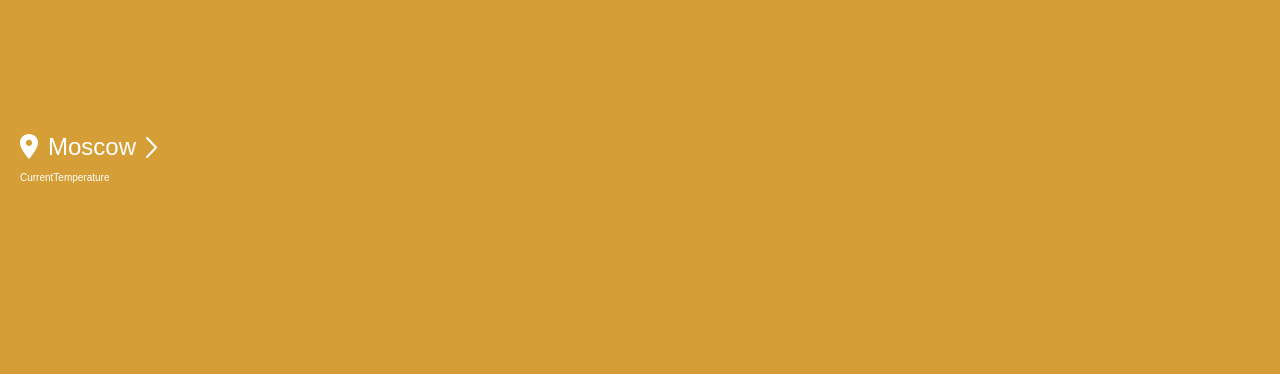
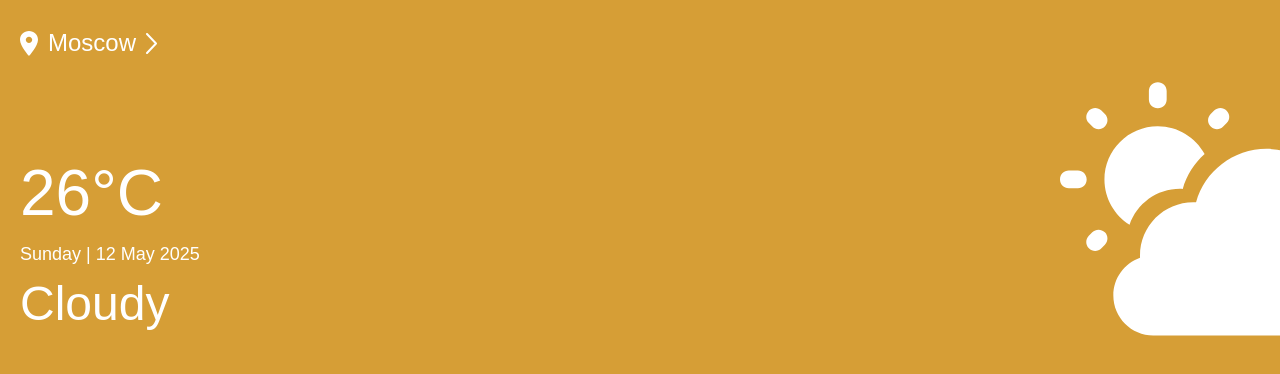
Before and after one commit to CondoR-R/react-weather, a React (Vite) app: page / in a window 1280 px wide. Shown: the top 374 px of the page. Built offline with nearby package versions, Linux system fonts and the light colour scheme.

Commit message:
верстка верхней части

```diff
--- a/src/components/CurrentTemperature/CurrentTemperature.module.scss
+++ b/src/components/CurrentTemperature/CurrentTemperature.module.scss
@@ -0,0 +1,16 @@
+.box {
+  display: flex;
+  flex-direction: column;
+}
+
+.temperature {
+  font-size: 6.4rem;
+}
+
+.date {
+  font-size: 1.8rem;
+}
+
+.cloudy {
+  font-size: 4.8rem;
+}
--- a/src/components/CurrentTemperature/CurrentTemperature.tsx
+++ b/src/components/CurrentTemperature/CurrentTemperature.tsx
@@ -3,7 +3,13 @@ import type React from "react";
 import style from "./currentTemperature.module.scss";
 
 const CurrentTemperature: React.FC = () => {
-  return <div className={style.box}>CurrentTemperature</div>;
+  return (
+    <div className={style.box}>
+      <p className={style.temperature}>26°C</p>
+      <p className={style.date}>Sunday | 12 May 2025</p>
+      <p className={style.cloudy}>Cloudy</p>
+    </div>
+  );
 };
 
 export default CurrentTemperature;
--- /dev/null
+++ b/src/components/WeatherIcon/WeatherIcon.module.scss
@@ -0,0 +1,7 @@
+.weather {
+  align-self: flex-end;
+
+  svg {
+    width: 32rem;
+  }
+}
--- /dev/null
+++ b/src/components/WeatherIcon/WeatherIcon.tsx
@@ -0,0 +1,48 @@
+import type React from "react";
+
+import style from "./WeatherIcon.module.scss";
+
+const WeatherIcon: React.FC = () => {
+  return (
+    <div className={style.weather}>
+      <svg
+        width="321"
+        height="255"
+        viewBox="0 0 321 255"
+        fill="none"
+        xmlns="http://www.w3.org/2000/svg"
+      >
+        <path
+          d="M45.0292 32.7608L41.5517 29.2833C38.0742 25.8058 32.4567 25.895 29.0683 29.2833L28.9792 29.3725C25.5017 32.85 25.5017 38.4675 28.9792 41.8558L32.4567 45.3333C35.9342 48.8108 41.4625 48.8108 44.94 45.3333L45.0292 45.2442C48.5067 41.8558 48.5067 36.1492 45.0292 32.7608Z"
+          fill="white"
+        />
+        <path
+          d="M17.9225 89.4708H8.8275C3.92333 89.4708 0 93.3942 0 98.2983V98.3875C0 103.292 3.92333 107.215 8.8275 107.215H17.8333C22.8267 107.304 26.75 103.381 26.75 98.4767V98.3875C26.75 93.3942 22.8267 89.4708 17.9225 89.4708Z"
+          fill="white"
+        />
+        <path
+          d="M98.1725 0.75H98.0833C93.09 0.75 89.1667 4.67333 89.1667 9.5775V18.1375C89.1667 23.0417 93.09 26.965 97.9942 26.965H98.0833C103.077 27.0542 107 23.1308 107 18.2267V9.5775C107 4.67333 103.077 0.75 98.1725 0.75Z"
+          fill="white"
+        />
+        <path
+          d="M167.188 29.3725C163.71 25.895 158.093 25.895 154.615 29.2833L151.138 32.7608C147.66 36.2383 147.66 41.8558 151.138 45.2442L151.227 45.3333C154.704 48.8108 160.322 48.8108 163.71 45.3333L167.188 41.8558C170.665 38.3783 170.665 32.85 167.188 29.3725Z"
+          fill="white"
+        />
+        <path
+          d="M98.0833 44.8875C68.5692 44.8875 44.5833 68.8733 44.5833 98.3875C44.5833 117.519 54.6613 134.327 69.7904 143.786C77.0297 122.814 96.9432 107.75 120.375 107.75C121.297 107.75 122.214 107.773 123.124 107.819C126.987 94.1113 134.723 82.0263 145.076 72.8207C135.996 56.1882 118.342 44.8875 98.0833 44.8875Z"
+          fill="white"
+        />
+        <path
+          d="M28.9792 167.403C32.4567 170.88 38.0742 170.88 41.5517 167.403L45.0292 163.925C48.5067 160.448 48.4175 154.83 45.0292 151.442L44.94 151.353C41.4625 147.875 35.845 147.875 32.3675 151.353L28.89 154.83C25.5017 158.397 25.5017 163.925 28.9792 167.403Z"
+          fill="white"
+        />
+        <path
+          d="M93.625 254.875H267.5C297.047 254.875 321 230.922 321 201.375C321 176.281 303.724 155.223 280.417 149.445C280.72 146.734 280.875 143.979 280.875 141.188C280.875 100.56 247.94 67.625 207.312 67.625C173.615 67.625 145.209 90.2827 136.499 121.194C135.589 121.148 134.672 121.125 133.75 121.125C104.203 121.125 80.25 145.078 80.25 174.625C80.25 175.384 80.2658 176.14 80.2971 176.892C64.6881 182.387 53.5 197.262 53.5 214.75C53.5 236.91 71.4646 254.875 93.625 254.875Z"
+          fill="white"
+        />
+      </svg>
+    </div>
+  );
+};
+
+export default WeatherIcon;
--- a/src/parentComponents/Header/Header.module.scss
+++ b/src/parentComponents/Header/Header.module.scss
@@ -3,5 +3,13 @@
   justify-content: space-between;
   align-items: center;
 
-  height: 33.5vh;
+  height: 32rem;
 }
+
+.left {
+  display: flex;
+  flex-direction: column;
+  justify-content: space-between;
+  height: 100%;
+  row-gap: 2rem;
+}
--- a/src/parentComponents/Header/Header.tsx
+++ b/src/parentComponents/Header/Header.tsx
@@ -1,9 +1,10 @@
 import type React from "react";
 
 import City from "../../components/City/City";
-import CurrentTemperature from "../../components/CurrentTemperature/currentTemperature";
+import CurrentTemperature from "../../components/CurrentTemperature/CurrentTemperature";
 
 import style from "./Header.module.scss";
+import WeatherIcon from "../../components/WeatherIcon/WeatherIcon";
 
 const Header: React.FC = () => {
   return (
@@ -12,6 +13,7 @@ const Header: React.FC = () => {
         <City />
         <CurrentTemperature />
       </div>
+      <WeatherIcon />
     </div>
   );
 };
--- a/src/sass/_normalize.scss
+++ b/src/sass/_normalize.scss
@@ -60,7 +60,7 @@ body,
   чтобы избежать взаимодействие с более сложным селектором
  */
 p {
-  --paragraphMarginBottom: 24px;
+  --paragraphMarginBottom: 0;
 
   margin-block: 0;
 }
```
